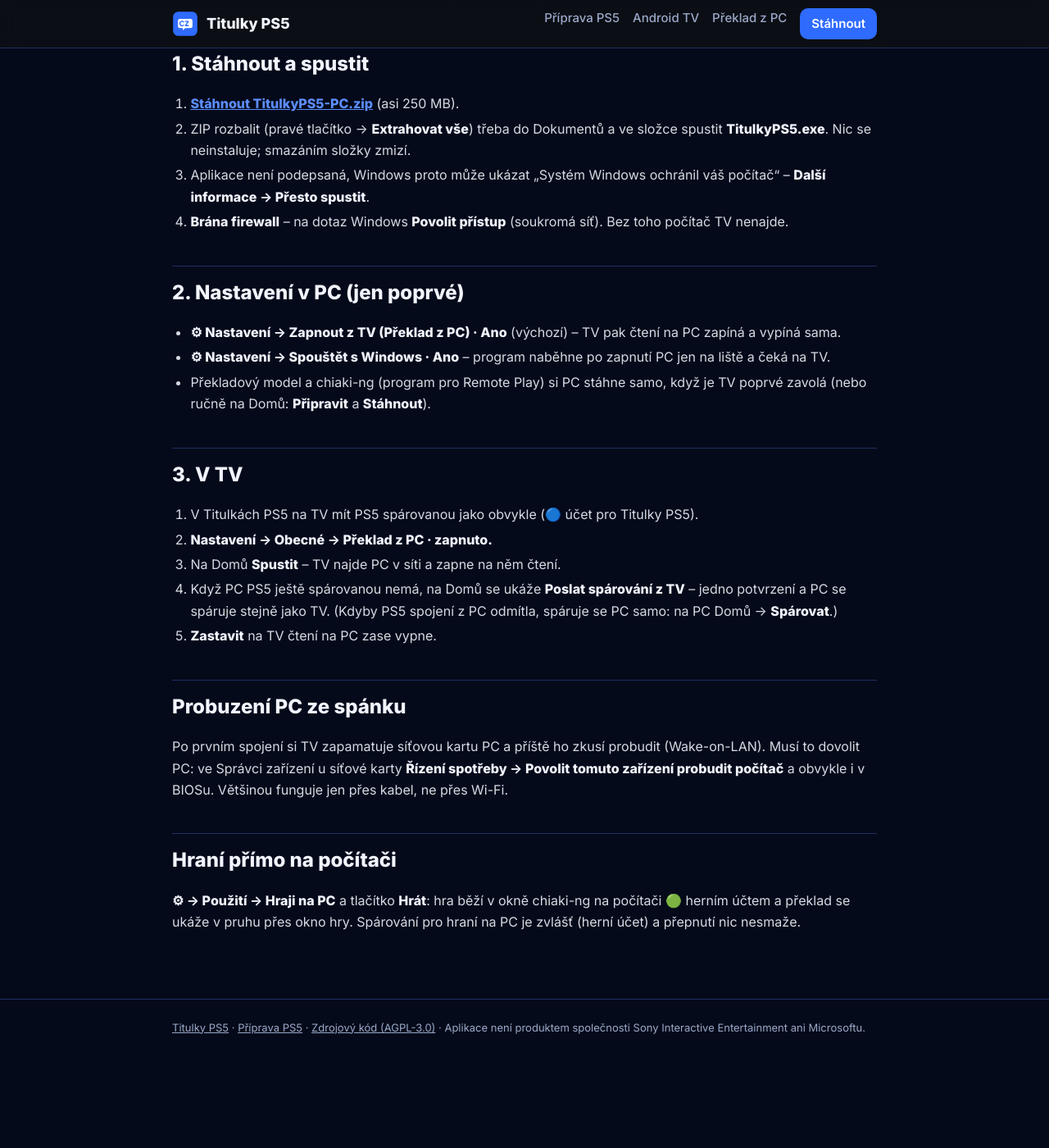
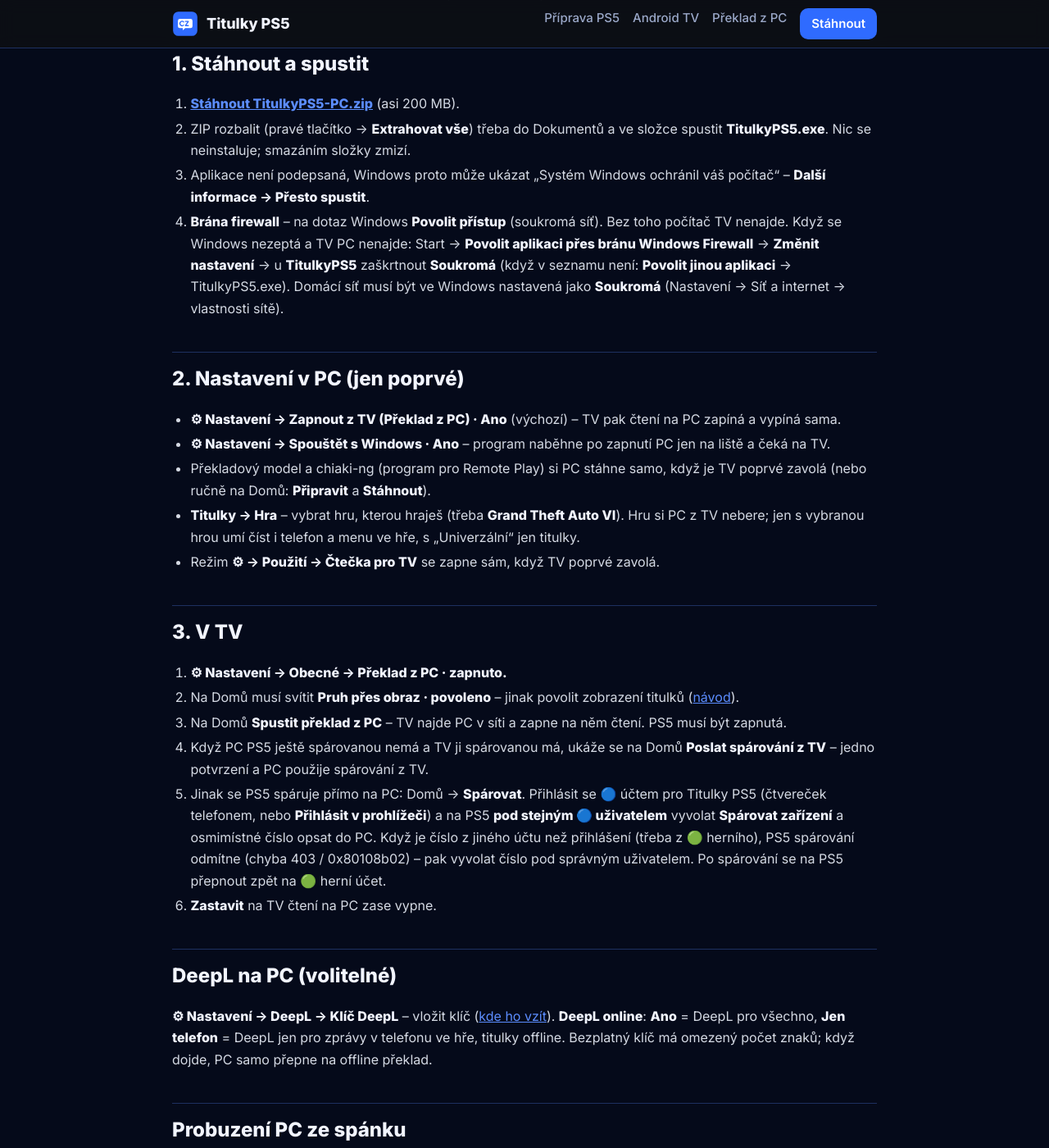
Before and after one commit to zaoo-star/titulky-ps5, a Jekyll site: the page built from docs/pc.md, in a window 1280 px wide and 1400 px high, scrolled down 280 px. Shown: the whole window at 82% size. Built offline with Jekyll 4.4.1, drawn with Linux system fonts in a browser that asks for light colours; our own code applies the rules of GitHub Pages for plain Markdown files; before the commit the page ends 1584 px from its top, so only the background shows below that.

Commit message:
Návod PC: firewall ručně, výběr hry, párování na PC stejným účtem, DeepL na PC
Co-Authored-By: Claude Opus 5.5 <noreply@anthropic.com>
Claude-Session: https://claude.ai/code/session_01TxRnTJsUAhyaRXf8jksxWV

```diff
--- a/docs/pc.md
+++ b/docs/pc.md
@@ -10,12 +10,16 @@ Potřeba: **Windows 10 nebo 11 (64 bit)** ve stejné domácí síti jako PS5 a T
 ## 1. Stáhnout a spustit
 
 1. **[Stáhnout TitulkyPS5-PC.zip](https://github.com/zaoo-star/titulky-ps5/releases/download/pc/TitulkyPS5-PC.zip)**
-   (asi 250 MB).
+   (asi 200 MB).
 2. ZIP rozbalit (pravé tlačítko → **Extrahovat vše**) třeba do Dokumentů a ve složce spustit **TitulkyPS5.exe**.
    Nic se neinstaluje; smazáním složky zmizí.
 3. Aplikace není podepsaná, Windows proto může ukázat „Systém Windows ochránil váš počítač“ –
    **Další informace → Přesto spustit**.
 4. **Brána firewall** – na dotaz Windows **Povolit přístup** (soukromá síť). Bez toho počítač TV nenajde.
+   Když se Windows nezeptá a TV PC nenajde: Start → **Povolit aplikaci přes bránu Windows Firewall** →
+   **Změnit nastavení** → u **TitulkyPS5** zaškrtnout **Soukromá** (když v seznamu není: **Povolit jinou aplikaci** →
+   TitulkyPS5.exe). Domácí síť musí být ve Windows nastavená jako **Soukromá** (Nastavení → Síť a internet →
+   vlastnosti sítě).
 
 <a id="nastaveni"></a>
 ## 2. Nastavení v PC (jen poprvé)
@@ -24,16 +28,32 @@ Potřeba: **Windows 10 nebo 11 (64 bit)** ve stejné domácí síti jako PS5 a T
 - **⚙ Nastavení → Spouštět s Windows · Ano** – program naběhne po zapnutí PC jen na liště a čeká na TV.
 - Překladový model a chiaki-ng (program pro Remote Play) si PC stáhne samo, když je TV poprvé zavolá
   (nebo ručně na Domů: **Připravit** a **Stáhnout**).
+- **Titulky → Hra** – vybrat hru, kterou hraješ (třeba **Grand Theft Auto VI**). Hru si PC z TV nebere; jen s vybranou
+  hrou umí číst i telefon a menu ve hře, s „Univerzální“ jen titulky.
+- Režim **⚙ → Použití → Čtečka pro TV** se zapne sám, když TV poprvé zavolá.
 
 <a id="tv"></a>
 ## 3. V TV
 
-1. V Titulkách PS5 na TV mít PS5 spárovanou jako obvykle (🔵 účet pro Titulky PS5).
-2. **Nastavení → Obecné → Překlad z PC · zapnuto.**
-3. Na Domů **Spustit** – TV najde PC v síti a zapne na něm čtení.
-4. Když PC PS5 ještě spárovanou nemá, na Domů se ukáže **Poslat spárování z TV** – jedno potvrzení a PC se
-   spáruje stejně jako TV. (Kdyby PS5 spojení z PC odmítla, spáruje se PC samo: na PC Domů → **Spárovat**.)
-5. **Zastavit** na TV čtení na PC zase vypne.
+1. **⚙ Nastavení → Obecné → Překlad z PC · zapnuto.**
+2. Na Domů musí svítit **Pruh přes obraz · povoleno** – jinak povolit zobrazení titulků
+   ([návod](android-tv.md#zobrazeni)).
+3. Na Domů **Spustit překlad z PC** – TV najde PC v síti a zapne na něm čtení. PS5 musí být zapnutá.
+4. Když PC PS5 ještě spárovanou nemá a TV ji spárovanou má, ukáže se na Domů **Poslat spárování z TV** –
+   jedno potvrzení a PC použije spárování z TV.
+5. Jinak se PS5 spáruje přímo na PC: Domů → **Spárovat**. Přihlásit se 🔵 účtem pro Titulky PS5 (čtvereček telefonem,
+   nebo **Přihlásit v prohlížeči**) a na PS5 **pod stejným 🔵 uživatelem** vyvolat **Spárovat zařízení** a osmimístné
+   číslo opsat do PC. Když je číslo z jiného účtu než přihlášení (třeba z 🟢 herního), PS5 spárování odmítne
+   (chyba 403 / 0x80108b02) – pak vyvolat číslo pod správným uživatelem. Po spárování se na PS5 přepnout zpět
+   na 🟢 herní účet.
+6. **Zastavit** na TV čtení na PC zase vypne.
+
+<a id="deepl"></a>
+## DeepL na PC (volitelné)
+
+**⚙ Nastavení → DeepL → Klíč DeepL** – vložit klíč ([kde ho vzít](deepl.md)). **DeepL online**: **Ano** = DeepL pro
+všechno, **Jen telefon** = DeepL jen pro zprávy v telefonu ve hře, titulky offline. Bezplatný klíč má omezený počet
+znaků; když dojde, PC samo přepne na offline překlad.
 
 <a id="probuzeni"></a>
 ## Probuzení PC ze spánku
```
